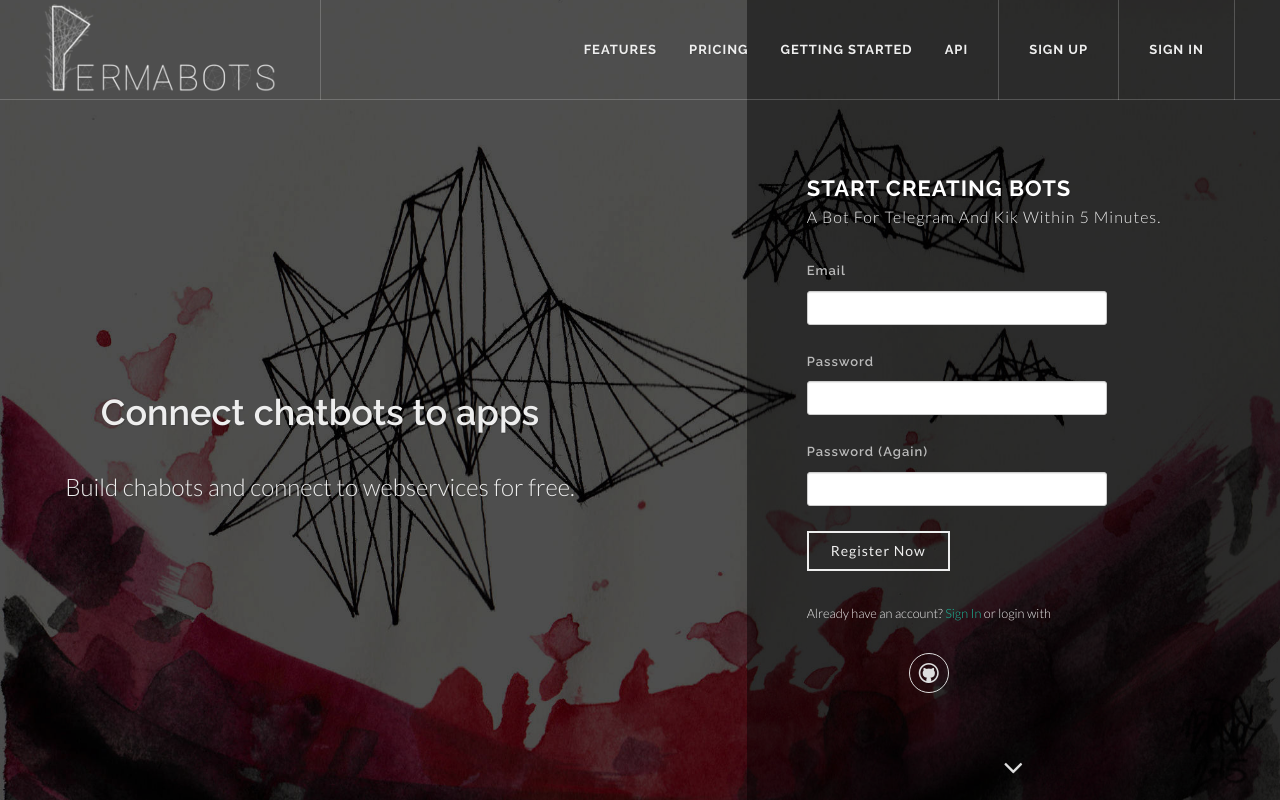
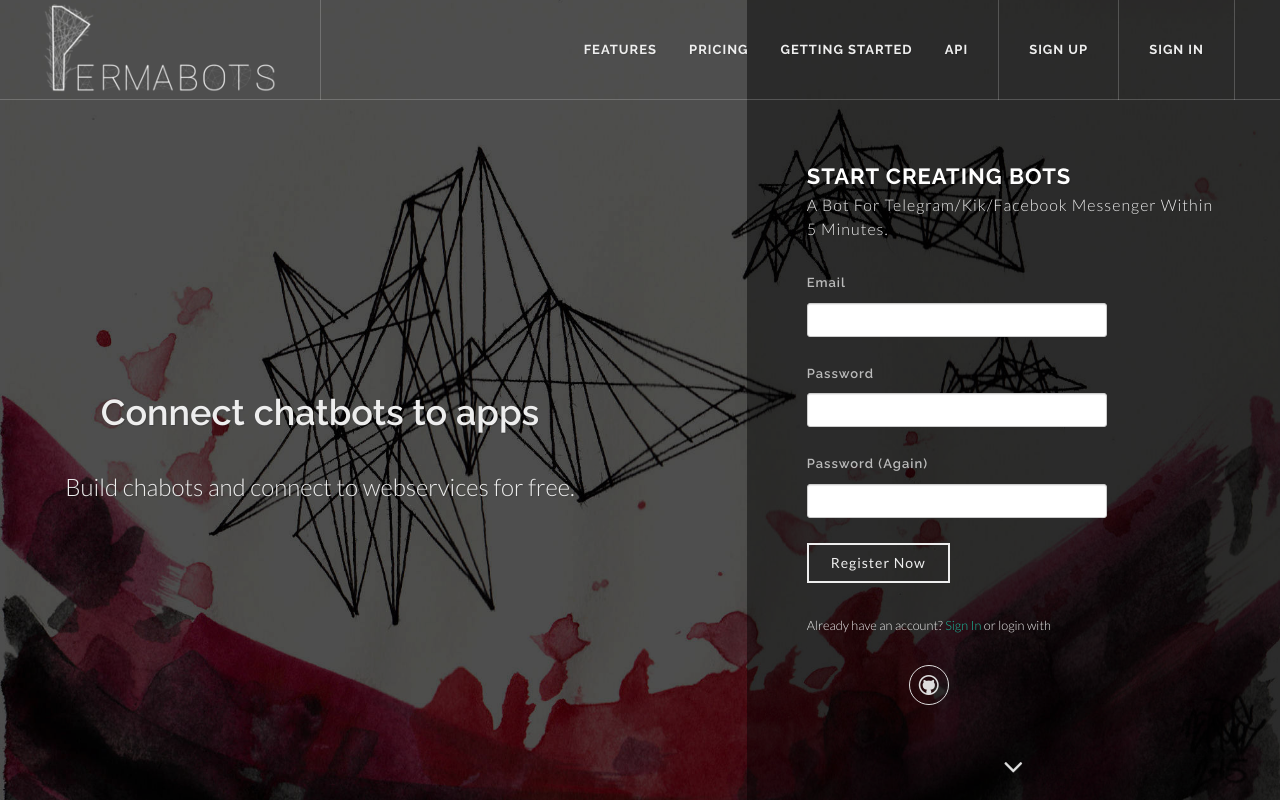
Before and after one commit to jlmadurga/permabots-www, a Django app: page / in a window 1280 px wide. Run offline with Django 3.2, Linux system fonts and the light colour scheme; parts of the project's set-up code (start-up, migrations or seed data) failed here and were passed over; some libraries are stand-ins or nearby versions.

Commit message:
add facebook messenger to features

```diff
--- a/permabots/templates/bots/detail.html
+++ b/permabots/templates/bots/detail.html
@@ -74,8 +74,8 @@
 			<div class="col_three_fifth nobottommargin col_last">
 				{% if object.messenger_bot %}
 				<ul class="list-group">
+					<li class="list-group-item"><b>Id</b> (for webhook verify token)<span class="badge">{{ object.messenger_bot.id}}</span></li>
 					<li class="list-group-item"><b>Token</b><span class="badge">{{ object.messenger_bot.token|truncatechars:50 }}</span></li>
-
 				</ul>
 				<a href="{% url 'bot-messenger-update' object.pk object.messenger_bot.pk %}" class="button button-mini button-border button-rounded"><i class="icon-edit"> Update</i></a>
 				<a href="{% url 'bot-messenger-delete' object.pk object.messenger_bot.pk %}" class="button button-mini button-border button-rounded"><i class="icon-edit"> Delete</i></a>
--- a/permabots/templates/pages/home.html
+++ b/permabots/templates/pages/home.html
@@ -35,7 +35,7 @@
 							<div class="vertical-middle col-padding">
 								<div class="heading-block nobottomborder bottommargin-sm">
 									<h1 style="font-size: 22px;">Start creating bots</h1>
-									<span style="font-size: 16px;" class="t300 capitalize ls1 notopmargin">A bot for Telegram and Kik within 5 minutes.</span>
+									<span style="font-size: 16px;" class="t300 capitalize ls1 notopmargin">A bot for Telegram/Kik/Facebook Messenger within 5 minutes.</span>
 								</div>
 								<form action="{% url 'account_signup' %}" method="post" class="clearfix" style="max-width: 300px;">
 								{% csrf_token %}
--- a/permabots/templates/pages/partials/pricing.html
+++ b/permabots/templates/pages/partials/pricing.html
@@ -16,7 +16,7 @@
 						<li><i class="icon-star"></i> Unlimited Messages</li>
 						<li><a href="https://www.kik.com/"><img src="{% static "images/services/kik_logo.png" %}" alt="Kik" height="24" width="24"></a> Kik
 						<li><i class="icon-star"></i> Unlimited Handlers</li>
-						<li><a href="https://www.messenger.com/"><img src="{% static "images/services/facebook_messenger_logo.png" %}" alt="Facebook Messenger" height="24" width="24"></a> Facebook Messenger *<small>Comming soon</small>
+						<li><a href="https://www.messenger.com/"><img src="{% static "images/services/facebook_messenger_logo.png" %}" alt="Facebook Messenger" height="24" width="24"></a> Facebook Messenger
 						 </li>
 					</ul>
 				</div>
```
